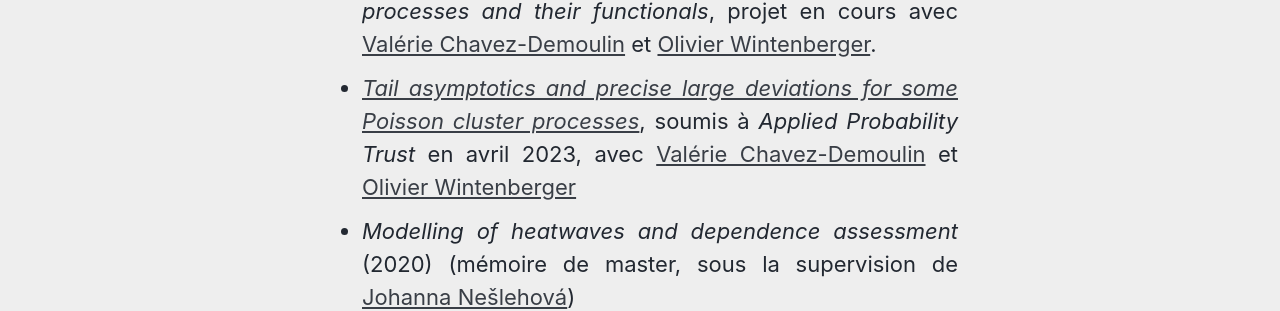
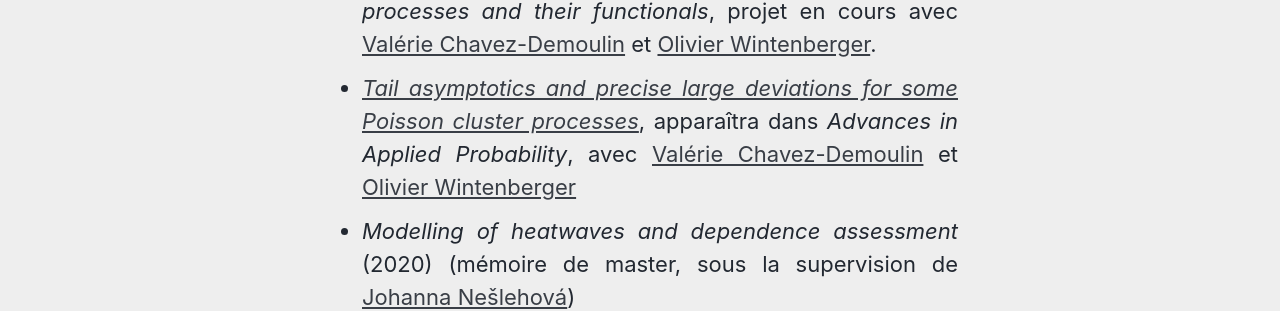
Before and after one commit to hplaninic/hrvoje.planinic.github.io, a Jekyll site: the page built from _pages/publi.md, in a window 1280 px wide and 1250 px high. Shown: the part 650-961 px from the top of the window. Built offline with Jekyll 4.4.1, drawn with Linux system fonts in a browser that asks for light colours; cached includes are drawn as plain includes; emoji names are drawn with the system emoji font; a style sheet for code colours, icons or effects is not loaded.

Commit message:
Update publi.md

```diff
--- a/_pages/publi.md
+++ b/_pages/publi.md
@@ -19,5 +19,5 @@
 ### Publications et projets en cours
 
 - _Hidden regular variation of some Poisson cluster processes and their functionals_, projet en cours avec [Valérie Chavez-Demoulin](https://applicationspub.unil.ch/interpub/noauth/php/Un/UnPers.php?PerNum=1081431&LanCode=37) et [Olivier Wintenberger](http://wintenberger.fr).
-- [_Tail asymptotics and precise large deviations for some Poisson cluster processes_](https://hal.science/hal-04071286), soumis à _Applied Probability Trust_ en avril 2023, avec [Valérie Chavez-Demoulin](https://applicationspub.unil.ch/interpub/noauth/php/Un/UnPers.php?PerNum=1081431&LanCode=37) et [Olivier Wintenberger](http://wintenberger.fr)
+- [_Tail asymptotics and precise large deviations for some Poisson cluster processes_](https://hal.science/hal-04071286), apparaîtra dans _Advances in Applied Probability_, avec [Valérie Chavez-Demoulin](https://applicationspub.unil.ch/interpub/noauth/php/Un/UnPers.php?PerNum=1081431&LanCode=37) et [Olivier Wintenberger](http://wintenberger.fr)
 - _Modelling of heatwaves and dependence assessment_ (2020) (mémoire de master, sous la supervision de [Johanna Nešlehová](https://www.math.mcgill.ca/neslehova/))
```
